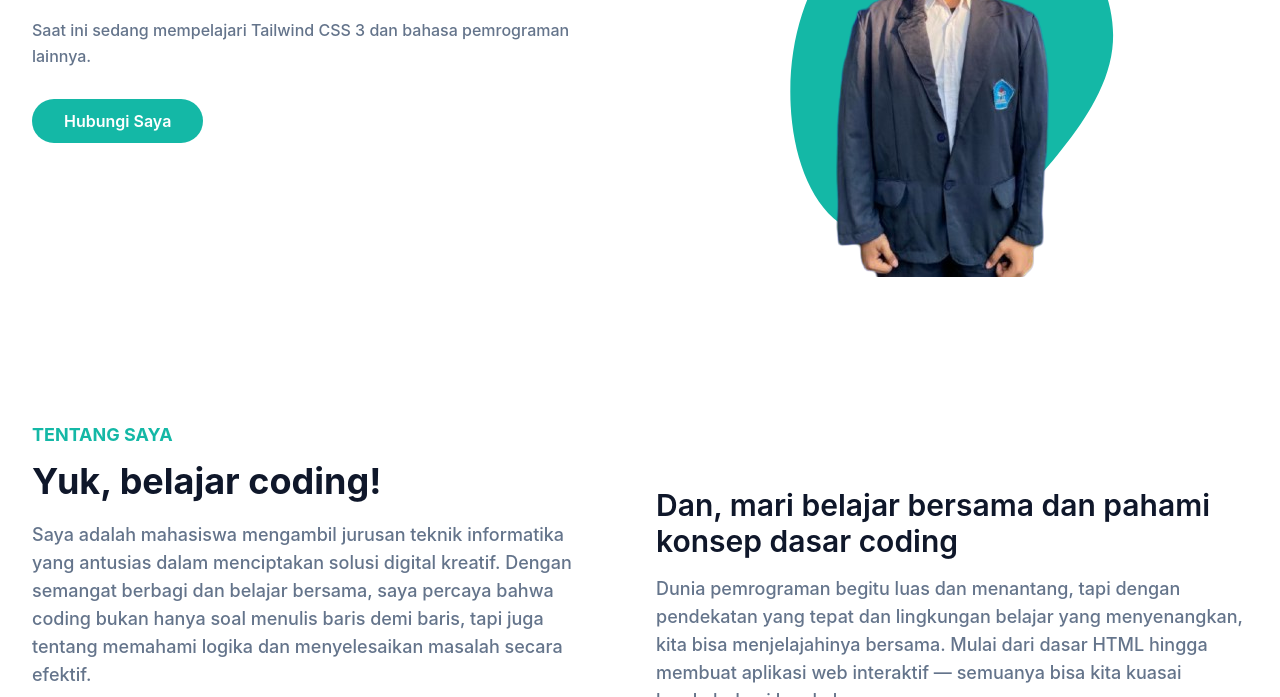
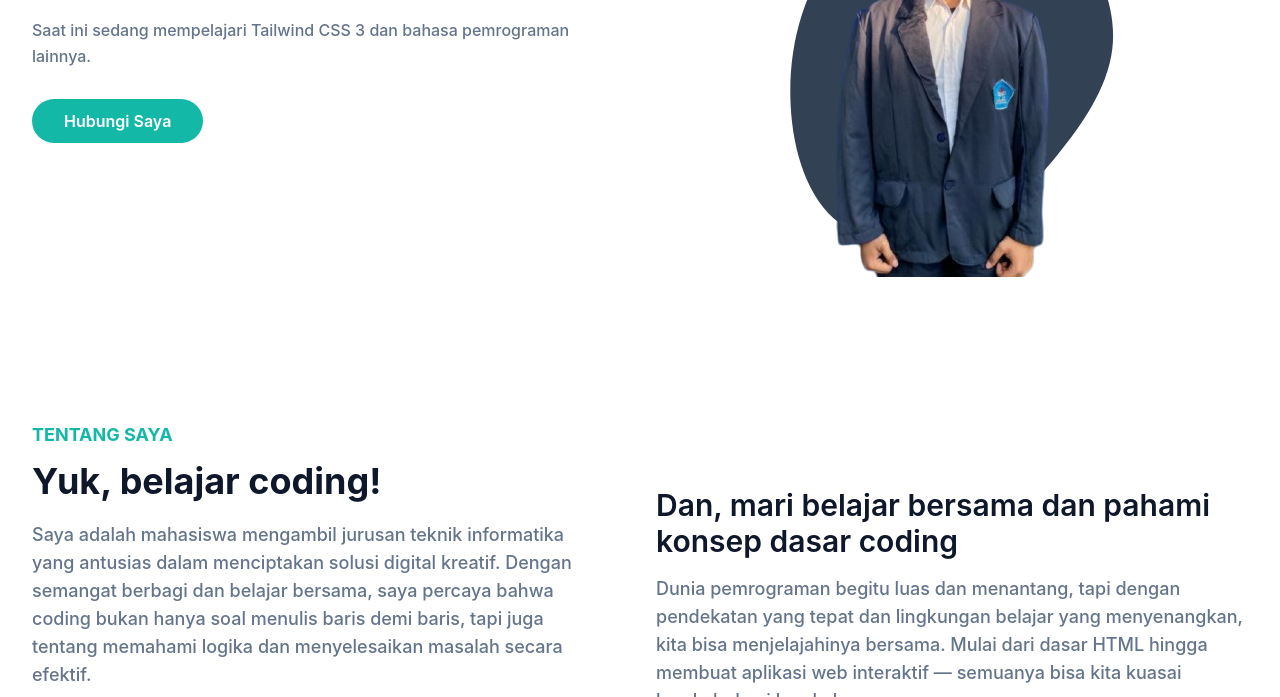
Before and after one commit to Fahmi11111/portofolio, a plain HTML site: page index.html in a window 1280 px wide. Shown: the part 403-1100 px from the top of the page. Drawn offline with Linux system fonts and the light colour scheme.

Commit message:
index.html

```diff
--- a/index.html
+++ b/index.html
@@ -164,8 +164,8 @@
                   viewBox="0 0 200 200"
                   xmlns="http://www.w3.org/2000/svg"
                 >
-                  <path
-                    fill="#14b8a6"
+                 <path
+                    fill="#334155"
                     d="M47.4,-51C59.2,-35.6,65.1,-17.8,63.4,-1.7C61.7,14.5,52.6,28.9,40.8,36.6C28.9,44.2,14.5,45,-2,47C-18.4,49,-36.8,52.1,-45.4,44.5C-53.9,36.8,-52.5,18.4,-51.2,1.3C-49.9,-15.8,-48.7,-31.7,-40.2,-47.1C-31.7,-62.4,-15.8,-77.3,1,-78.3C17.8,-79.2,35.6,-66.3,47.4,-51Z"
                     transform="translate(100 100) scale(1.1)"
                   />
```
